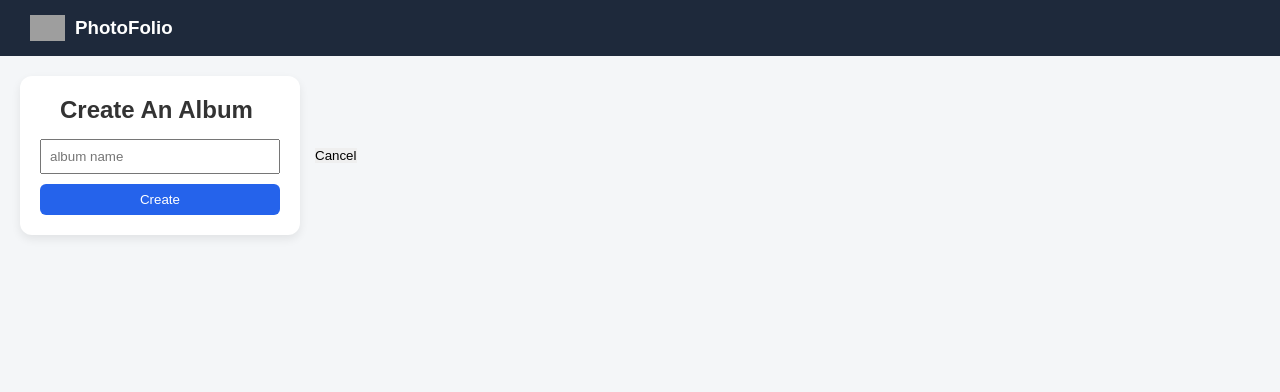
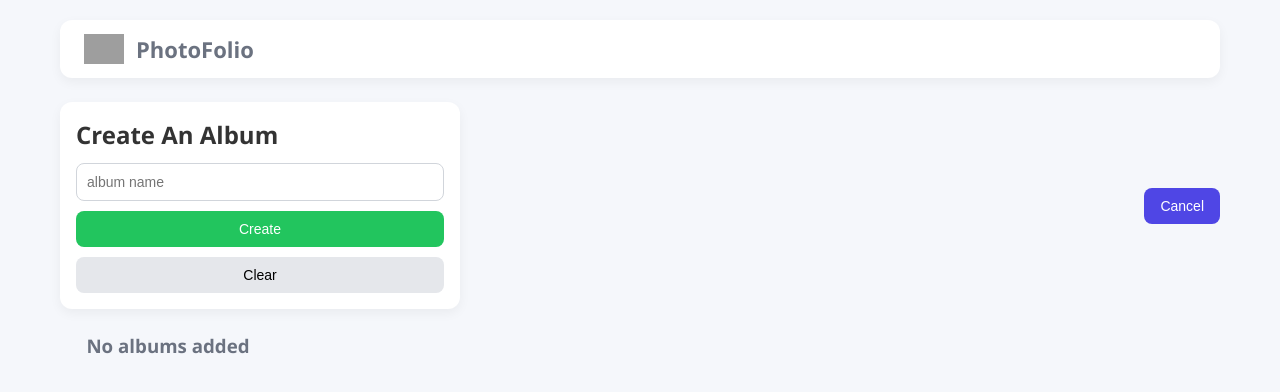
Before and after one commit to prathameshcode360/PHOTO-FOLIO-APP, a React (Create React App) app: page / in a window 1280 px wide. Both pictures are taken after a click on the button "Add Album". Shown: the top 392 px of the page. Built offline with nearby package versions, Linux system fonts and the light colour scheme; grey boxes are pictures that could not be loaded.

Commit message:
Important Commit - > After Empty scafold direct jump on this comment to see perfect code implementation with style added

```diff
--- a/src/App.js
+++ b/src/App.js
@@ -6,10 +6,10 @@ import Images from "./Components/Images";
 function App() {
   const [showImages, setShowImages] = useState(false);
 
-  // albums (index based)
+  // albums
   const [albums, setAlbums] = useState([]);
 
-  // images (index based album reference)
+  // images (with stable id)
   const [images, setImages] = useState([]);
 
   // selected album index
@@ -19,9 +19,8 @@ function App() {
   const [albumName, setAlbumName] = useState("");
   const [image, setImage] = useState({ title: "", url: "" });
 
-  function handleNavReload() {
-    window.location.reload();
-  }
+  //Set updated index
+  const [updateIndex, setUpdateIndex] = useState(null);
 
   function openAlbum(index) {
     setSelectedAlbumIndex(index);
@@ -36,8 +35,24 @@ function App() {
 
   function createImage(e) {
     e.preventDefault();
+    if (updateIndex !== null) {
+      setImages(
+        images.map((img) =>
+          img.id === updateIndex
+            ? {
+                ...img,
+                title: image.title,
+                url: image.url,
+              }
+            : img
+        )
+      );
+      setUpdateIndex(null);
+      setImage({ title: "", url: "" });
+    } else {
       setImages([
         {
+          id: Date.now(), // ✅ stable id
           title: image.title,
           url: image.url,
           albumIndex: selectedAlbumIndex,
@@ -46,15 +61,27 @@ function App() {
       ]);
       setImage({ title: "", url: "" });
     }
+  }
 
-  function deleteImage(imageIndex) {
-    setImages(images.filter((_, i) => i !== imageIndex));
+  function deleteImage(id) {
+    setImages(images.filter((img) => img.id !== id)); // ✅ delete by id
+  }
+
+  function updateImage(id) {
+    const imageToUpdate = images.find((img) => img.id === id);
+    setImage({ title: imageToUpdate.title, url: imageToUpdate.url });
+    setUpdateIndex(id);
+  }
+
+  //reset update states
+  function resetUpdateState() {
+    setUpdateIndex(null);
+    setImage({ title: "", url: "" });
   }
 
   return (
     <div className="App">
-      <Navbar handleNavReload={handleNavReload} />
-
+      <Navbar />
       {showImages ? (
         <Images
           album={albums[selectedAlbumIndex]}
@@ -65,6 +92,8 @@ function App() {
           setImage={setImage}
           setShowImages={setShowImages}
           deleteImage={deleteImage}
+          updateImage={updateImage}
+          resetUpdateState={resetUpdateState}
         />
       ) : (
         <Albums
--- a/src/Components/AddImageForm.js
+++ b/src/Components/AddImageForm.js
@@ -1,5 +1,10 @@
 function AddImageForm(props) {
   const { createImage, image, setImage } = props;
+
+  function clearInputs() {
+    setImage({ title: "", url: "" });
+  }
+
   return (
     <div className="add-image-form">
       <form onSubmit={createImage}>
@@ -19,7 +24,12 @@ function AddImageForm(props) {
             setImage({ title: image.title, url: e.target.value })
           }
         />
-        <button type="submit">Add-Image</button>
+        <button className="clear-inputs" onClick={clearInputs}>
+          Clear
+        </button>
+        <button className="submit" type="submit">
+          Add-Image
+        </button>
       </form>
     </div>
   );
--- a/src/Components/Albums.js
+++ b/src/Components/Albums.js
@@ -20,17 +20,23 @@ function Albums(props) {
             setAlbumName={setAlbumName}
           />
         )}
-        <button onClick={handleShow}>{show ? "Cancel" : "Add Album"}</button>
+        <button className="toggle-form-btn" onClick={handleShow}>
+          {show ? "Cancel" : "Add Album"}
+        </button>
       </div>
       <div className="albums">
-        {albums.map((album, index) => (
+        {albums.length === 0 ? (
+          <h3>No albums added </h3>
+        ) : (
+          albums.map((album, index) => (
             <AlbumCard
               key={index}
               albumName={album.name}
               index={index}
               openAlbum={openAlbum}
             />
-        ))}
+          ))
+        )}
       </div>
     </>
   );
--- a/src/Components/CreateAlbumForm.js
+++ b/src/Components/CreateAlbumForm.js
@@ -1,5 +1,10 @@
 function CreateAlbumForm(props) {
   const { createAlbum, albumName, setAlbumName } = props;
+
+  function clearInputs() {
+    setAlbumName("");
+  }
+
   return (
     <div className="create-album-form">
       <h2>Create An Album</h2>
@@ -11,7 +16,12 @@ function CreateAlbumForm(props) {
           value={albumName}
           onChange={(e) => setAlbumName(e.target.value)}
         />
-        <button type="submit">Create</button>
+        <button className="submit" type="submit">
+          Create
+        </button>
+        <button className="clear-inputs" onClick={clearInputs}>
+          Clear
+        </button>
       </form>
     </div>
   );
--- a/src/Components/ImageCard.js
+++ b/src/Components/ImageCard.js
@@ -1,16 +1,19 @@
 function ImageCard(props) {
-  const { title, url, index, deleteImage } = props;
+  const { title, url, id, deleteImage, updateImage } = props;
   return (
     <div className="image-card">
-      <h3>{title}</h3>
-      <img src={url} alt={title} />
+      <div className="image">
+        <h3>{title}</h3>
+        <img src={url} alt={title} />
+      </div>
       <div className="actions">
         <img
-          onClick={() => deleteImage(index)}
+          onClick={() => deleteImage(id)}
           src="https://cdn-icons-png.flaticon.com/128/9790/9790368.png"
           alt="delete"
         />
         <img
+          onClick={() => updateImage(id)}
           src="https://cdn-icons-png.flaticon.com/128/10336/10336582.png"
           alt="update"
         />
--- a/src/Components/Navbar.js
+++ b/src/Components/Navbar.js
@@ -1,6 +1,6 @@
-function Navbar({ handleNavReload }) {
+function Navbar() {
   return (
-    <div className="navbar" onClick={handleNavReload}>
+    <div className="navbar">
       <div className="right-nav">
         <img
           src="https://cdn-icons-png.flaticon.com/128/3979/3979453.png"
--- a/src/index.css
+++ b/src/index.css
@@ -1,221 +1,240 @@
-/* =======================
-   GLOBAL RESET
-======================= */
+/* =====================
+   Global Reset
+===================== */
 * {
   margin: 0;
   padding: 0;
   box-sizing: border-box;
-  font-family: Arial, Helvetica, sans-serif;
 }
 
 body {
-  background-color: #f4f6f8;
+  font-family: "Segoe UI", Tahoma, sans-serif;
+  background: #f5f7fb;
   color: #333;
 }
 
-button {
-  cursor: pointer;
-  border: none;
-  outline: none;
+.App {
+  max-width: 1200px;
+  margin: auto;
+  padding: 20px;
 }
 
-/* =======================
-   NAVBAR
-======================= */
+/* =====================
+   Navbar
+===================== */
 .navbar {
-  background-color: #1e293b;
-  padding: 15px 30px;
-  display: flex;
-  align-items: center;
+  background: #ffffff;
+  padding: 14px 24px;
+  border-radius: 12px;
+  box-shadow: 0 4px 12px rgba(0, 0, 0, 0.05);
+  margin-bottom: 24px;
 }
 
 .right-nav {
   display: flex;
   align-items: center;
-  gap: 10px;
-  color: #fff;
+  gap: 12px;
 }
 
 .right-nav img {
-  width: 35px;
+  width: 40px;
 }
 
-/* =======================
-   COMMON FORM CONTAINER
-======================= */
-.form-container {
-  margin: 20px;
-  display: flex;
-  gap: 15px;
-  align-items: center;
+.right-nav h3 {
+  font-size: 22px;
+  font-weight: 600;
 }
 
-/* =======================
-   ALBUMS SECTION
-======================= */
+/* =====================
+   Buttons
+===================== */
+button {
+  cursor: pointer;
+  border: none;
+  border-radius: 8px;
+  padding: 10px 16px;
+  font-size: 14px;
+}
+
+.toggle-form-btn {
+  background: #4f46e5;
+  color: white;
+}
+
+.toggle-form-btn:hover {
+  background: #4338ca;
+}
+
+.submit {
+  background: #22c55e;
+  color: white;
+}
+
+.clear-inputs {
+  background: #e5e7eb;
+}
+
+/* =====================
+   Forms
+===================== */
+.form-container {
+  display: flex;
+  justify-content: space-between;
+  align-items: center;
+  margin-bottom: 24px;
+  flex-wrap: wrap;
+  gap: 12px;
+}
+
+.create-album-form,
+.add-image-form {
+  background: #ffffff;
+  padding: 16px;
+  border-radius: 12px;
+  box-shadow: 0 4px 12px rgba(0, 0, 0, 0.05);
+  width: 100%;
+  max-width: 400px;
+}
+
+.create-album-form h2 {
+  margin-bottom: 12px;
+}
+
+form {
+  display: flex;
+  flex-direction: column;
+  gap: 10px;
+}
+
+input {
+  padding: 10px;
+  border-radius: 8px;
+  border: 1px solid #d1d5db;
+  font-size: 14px;
+}
+
+/* =====================
+   Albums Grid
+===================== */
 .albums {
   display: grid;
   grid-template-columns: repeat(auto-fill, minmax(180px, 1fr));
   gap: 20px;
-  padding: 20px;
 }
 
-/* =======================
-   ALBUM CARD
-======================= */
 .album-card {
-  background: #fff;
+  background: #ffffff;
+  border-radius: 14px;
   padding: 20px;
-  border-radius: 12px;
   text-align: center;
   cursor: pointer;
-  transition: 0.2s ease;
-  box-shadow: 0 4px 10px rgba(0, 0, 0, 0.08);
+  box-shadow: 0 6px 16px rgba(0, 0, 0, 0.06);
+  transition: transform 0.2s ease, box-shadow 0.2s ease;
 }
 
 .album-card:hover {
-  transform: translateY(-5px);
+  transform: translateY(-6px);
+  box-shadow: 0 12px 24px rgba(0, 0, 0, 0.1);
 }
 
 .album-card img {
-  width: 60px;
+  width: 70px;
   margin-bottom: 10px;
 }
 
 .album-name {
-  font-weight: bold;
+  font-weight: 600;
 }
 
-/* =======================
-   CREATE ALBUM FORM
-======================= */
-.create-album-form {
-  background: #fff;
-  padding: 20px;
-  border-radius: 12px;
-  width: 280px;
-  box-shadow: 0 4px 10px rgba(0, 0, 0, 0.08);
-}
-
-.create-album-form h2 {
-  margin-bottom: 15px;
-}
-
-.create-album-form input {
-  width: 100%;
-  padding: 8px;
+/* =====================
+   Back Button + Title
+===================== */
+.back-button {
   margin-bottom: 10px;
 }
 
-.create-album-form button {
-  width: 100%;
-  padding: 8px;
-  background-color: #2563eb;
-  color: #fff;
-  border-radius: 6px;
+.back-button button {
+  background: #e5e7eb;
 }
 
-/* =======================
-   IMAGES PAGE
-======================= */
-.back-button {
-  margin: 20px;
+.album-title {
+  margin-bottom: 20px;
 }
 
-.back-button button {
-  padding: 8px 15px;
-  background-color: #64748b;
-  color: #fff;
-  border-radius: 6px;
-}
-
-h2 {
-  margin-left: 20px;
-}
-
-/* =======================
-   ADD IMAGE FORM
-======================= */
-.add-image-form {
-  background: #fff;
-  padding: 20px;
-  border-radius: 12px;
-  width: 320px;
-  box-shadow: 0 4px 10px rgba(0, 0, 0, 0.08);
-}
-
-.add-image-form input {
-  width: 100%;
-  padding: 8px;
-  margin-bottom: 10px;
-}
-
-.add-image-form button {
-  width: 100%;
-  padding: 8px;
-  background-color: #16a34a;
-  color: #fff;
-  border-radius: 6px;
-}
-
-/* =======================
-   IMAGES GRID
-======================= */
+/* =====================
+   Images Grid
+===================== */
 .Images {
   display: grid;
   grid-template-columns: repeat(auto-fill, minmax(220px, 1fr));
   gap: 20px;
-  padding: 20px;
 }
 
-/* =======================
-   IMAGE CARD
-======================= */
 .image-card {
-  background: #fff;
-  padding: 10px;
-  border-radius: 12px;
-  box-shadow: 0 4px 10px rgba(0, 0, 0, 0.08);
+  background: #ffffff;
+  border-radius: 14px;
+  overflow: hidden;
+  box-shadow: 0 6px 16px rgba(0, 0, 0, 0.06);
+  transition: transform 0.2s ease;
 }
 
-.image-card h3 {
-  text-align: center;
-  margin-bottom: 10px;
+.image-card:hover {
+  transform: translateY(-4px);
 }
 
-.image-card img {
-  width: 100%;
-  height: 180px;
-  object-fit: cover;
-  border-radius: 8px;
+.image h3 {
+  padding: 10px;
+  font-size: 16px;
 }
 
-/* =======================
-   IMAGE ACTIONS
-======================= */
+.image img {
+  width: 100%;
+  height: 160px;
+  object-fit: cover;
+}
+
+/* =====================
+   Image Actions
+===================== */
 .actions {
   display: flex;
-  justify-content: space-between;
-  margin-top: 10px;
+  justify-content: space-around;
+  padding: 10px;
+  background: #f9fafb;
 }
 
 .actions img {
-  width: 24px;
-  height: 24px;
+  width: 26px;
   cursor: pointer;
+  opacity: 0.7;
 }
 
-/* =======================
-   RESPONSIVE
-======================= */
+.actions img:hover {
+  opacity: 1;
+}
+
+/* =====================
+   Empty States
+===================== */
+h3 {
+  text-align: center;
+  color: #6b7280;
+}
+
+/* =====================
+   Responsive
+===================== */
 @media (max-width: 600px) {
   .form-container {
     flex-direction: column;
-    align-items: flex-start;
+    align-items: stretch;
   }
 
-  .create-album-form,
-  .add-image-form {
-    width: 100%;
+  .navbar {
+    text-align: center;
+  }
+
+  .right-nav {
+    justify-content: center;
   }
 }
```
Also changed, not shown: src/Components/Images.js (+15 -5 lines). Lines whose indentation alone changed are shown as unchanged.
